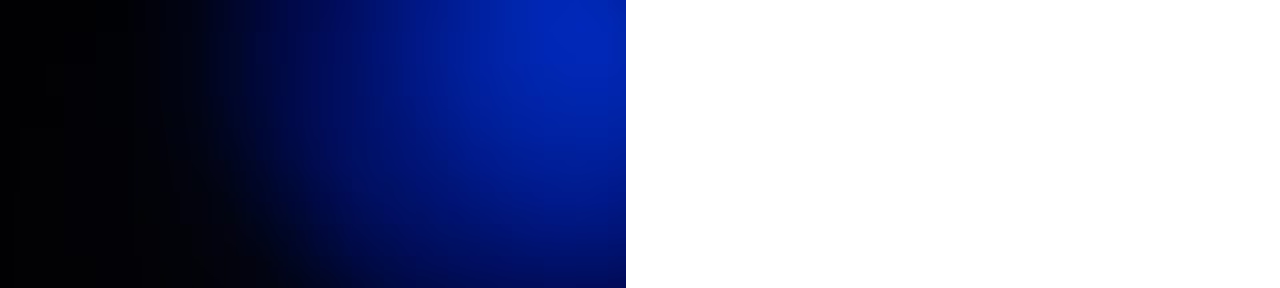
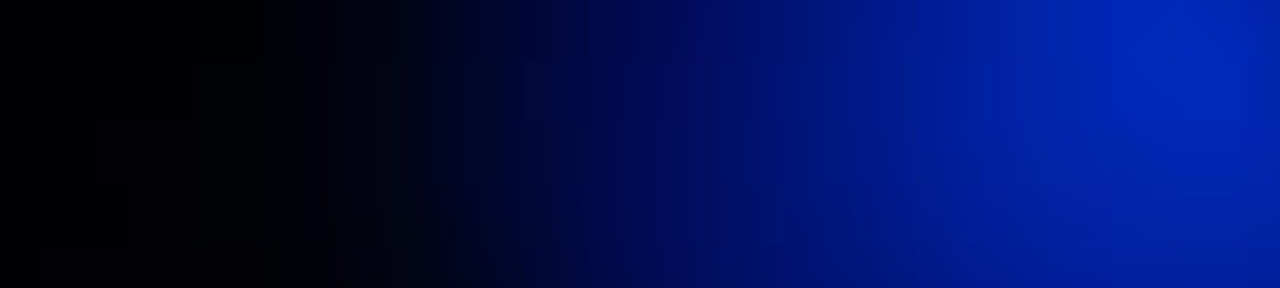
Before and after one commit to eligiohaleyryan/haleyeligio.github.io, a plain HTML site: page index.html in a window 1280 px wide. Shown: the top 288 px of the page. Drawn offline with Linux system fonts and the light colour scheme.

Commit message:
Add files via upload

```diff
--- a/style.css
+++ b/style.css
@@ -4,7 +4,7 @@
     padding: 0px;
     box-sizing: border-box;
 }
-.background{
+.background img {
     height: 100vh;
     width: 100%;
     background-size: cover;
```
